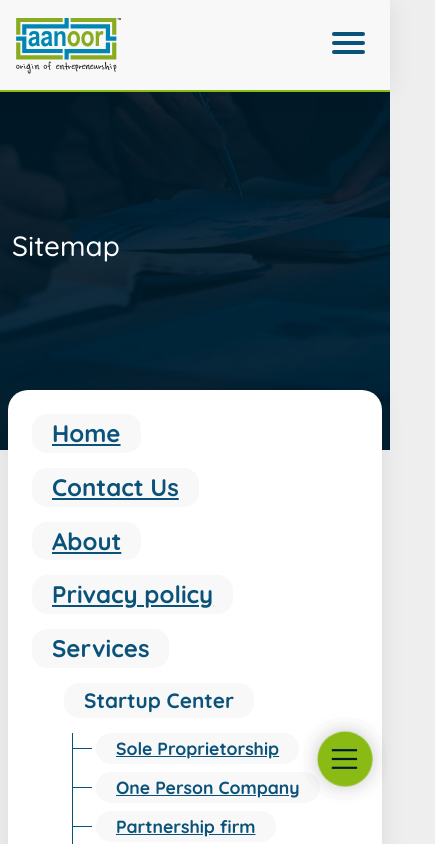
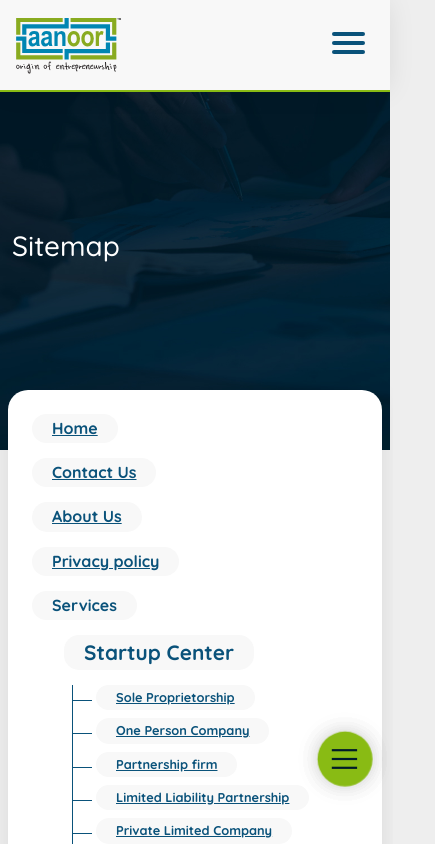
Before and after one commit to impraga/aanoorglobal-ui, a React app: page /sitemap in a window 390 px wide. Shown: the top 844 px of the page, 435 px wide, since content can reach past the window. Built offline with nearby package versions, Linux system fonts and the light colour scheme.

Commit message:
style and content fixes

```diff
--- a/src/components/organisms/Footer/Footer.jsx
+++ b/src/components/organisms/Footer/Footer.jsx
@@ -15,6 +15,11 @@ import twitter from '../../../../public/assets/icons/twitter.png'
 import './Footer.scss'
 import URLs from '../../../constants/urlMapper'
 
+const primarylist = [
+  { title: 'About Us', pageUrl: '/about' },
+  { title: 'Contact Us', pageUrl: '/contact' }
+]
+
 const Footer = () => (
   <footer className="main-footer">
     <ContactSection />
@@ -30,7 +35,7 @@ const Footer = () => (
               <img src={logo} alt="Aanoor Logo" />
             </div>
             {/* Commented below code for Removing About and contact page */}
-            {/* <div className="primary-link d-flex text-white pt-4 px-3">
+            <div className="primary-link d-flex text-white pt-4 px-3">
               {primarylist.map((list, index) => (
                 <Link
                   className="px-3"
@@ -42,7 +47,7 @@ const Footer = () => (
                   {list.title}
                 </Link>
               ))}
-              </div> */}
+            </div>
           </div>
           <div className="social-link-cont d-flex align-items-center pt-4">
             <div data-aos="fade-up" data-aos-delay="250">
--- a/src/constants/urlMapper.js
+++ b/src/constants/urlMapper.js
@@ -69,7 +69,7 @@ const URLs = {
 export const nonServiceUrls = [
   { title: 'Home', pageUrl: '/' },
   { title: 'Contact Us', pageUrl: '/contact' },
-  { title: 'About', pageUrl: '/about' },
+  { title: 'About Us', pageUrl: '/about' },
   {
     title: 'Privacy policy',
     pageUrl: '/privacy-policy'
--- a/src/pages/Sitemap/Sitemap.scss
+++ b/src/pages/Sitemap/Sitemap.scss
@@ -88,3 +88,13 @@
     }
   }
 }
+@media (max-width: 991.98px) {
+  .sitemap-cont {
+    h2 {
+      font-size: 1rem;
+    }
+    h4 {
+      font-size: 0.8rem;
+    }
+  }
+}
```
Lines whose indentation alone changed are shown as unchanged.
